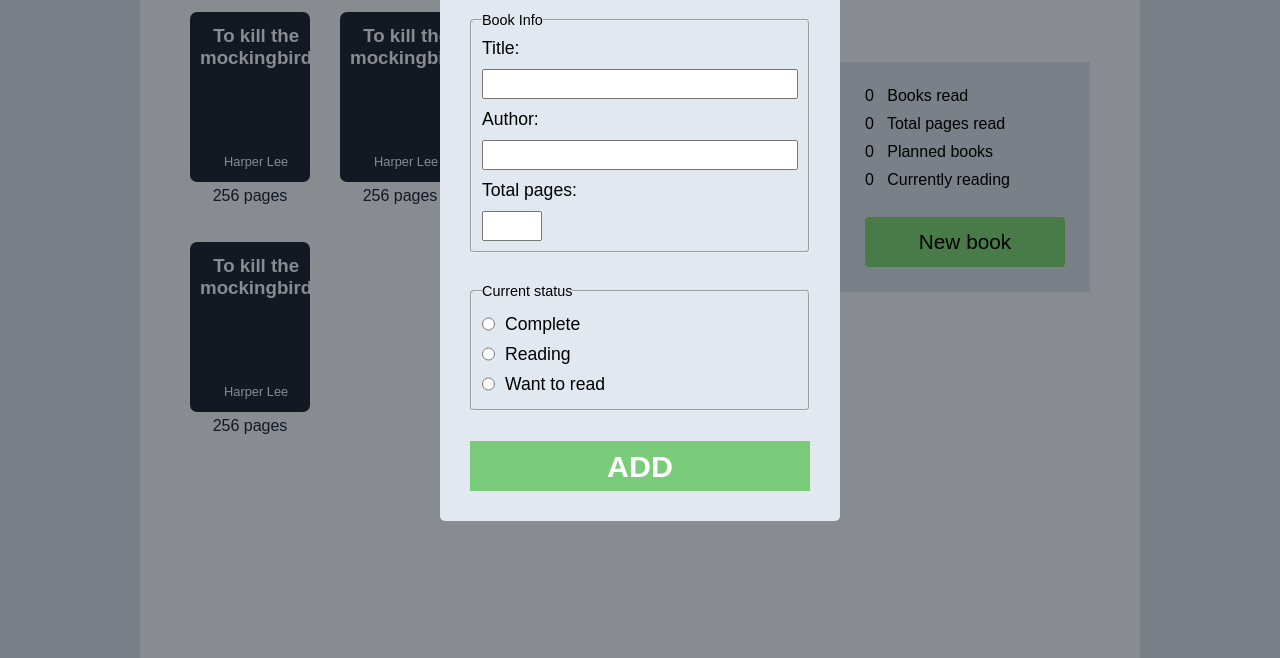
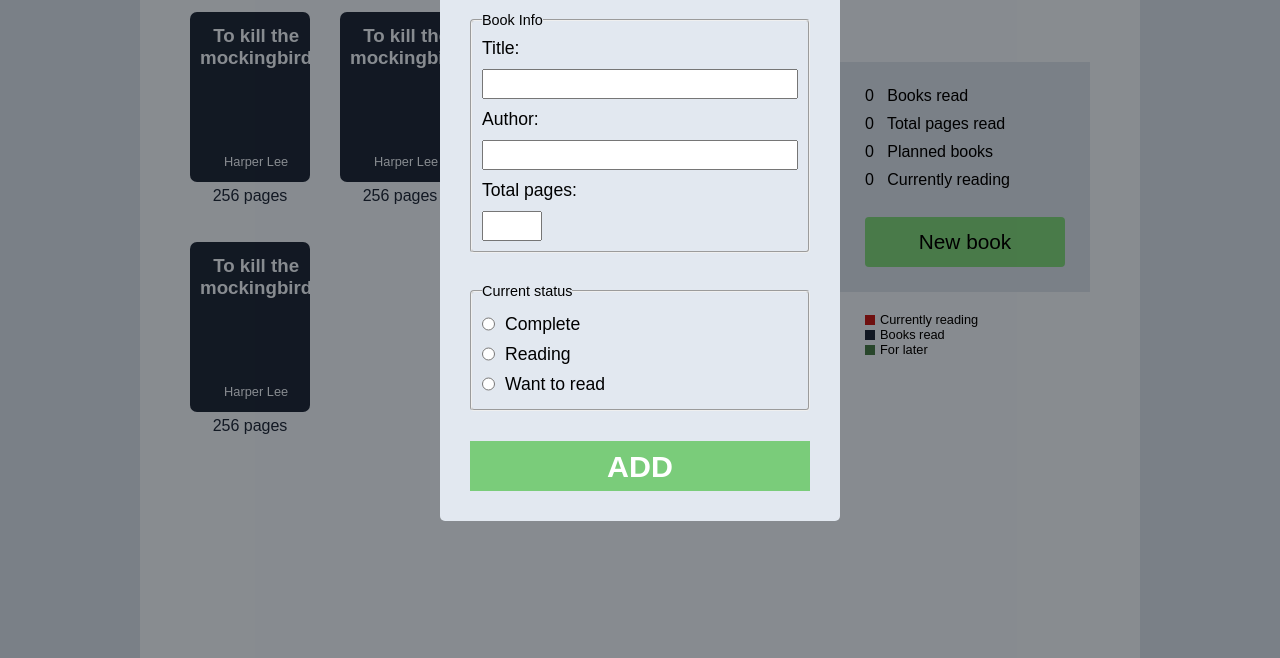
Before and after one commit to heresywolves/library-app, a plain HTML site: page index.html in a window 1280 px wide. Both pictures are taken after a click on the button "New book". Shown: the part 98-756 px from the top of the page. Drawn offline with Linux system fonts and the light colour scheme; a web font is replaced by a local one.

Commit message:
Add side-panel color guide. Fix to make books get added from the beginning

```diff
--- a/addbook.js
+++ b/addbook.js
@@ -105,7 +105,7 @@ Book.prototype.addToPage = function() {
   book.appendChild(bookInfo);
   bookItem.appendChild(book);
   bookItem.appendChild(bookPages);
-  bookContainer.appendChild(bookItem);
+  bookContainer.prepend(bookItem);
 
   console.log("New book added");
   console.log(bookArray);
--- a/index.html
+++ b/index.html
@@ -16,7 +16,7 @@
       <button class="close-popup">&#10060;</button>
       <fieldset class="new-book-info">
         <legend>Book Info</legend>
-        <label for="title" >Title:</label>
+        <label for="title">Title:</label>
         <input type="text" id="title" name="title" required minlength="1">
         <label for="author">Author:</label>
         <input type="text" id="author" name="author" required minlength="1">
@@ -117,8 +117,21 @@
         <li class="stat-item" id="stat-current">0 &nbsp; Currently reading</li>
       </ul>
       <button class="new-book">New book</button>
+      <ul class="color-guide">
+        <li class="item">
+          <div class="color-box current-color"></div>
+          <p>Currently reading</p>
+        </li>
+        <li class="item">
+          <div class="color-box read-color"></div>
+          <p>Books read</p>
+        </li>
+        <li class="item">
+          <div class="color-box planned-color"></div>
+          <p>For later</p>
+        </li>
+      </ul>
     </div>
-
   </div>
 
   <div class="footer-container">
--- a/styles.css
+++ b/styles.css
@@ -26,7 +26,8 @@
   --red-500: #ef4444;
   --red-600: #dc2626;
   --red-700: #b91c1c;
-  ---new-book-button: rgb(122, 204, 122);
+  --new-book-button: rgb(122, 204, 122);
+  --planned-book: rgb(68, 117, 72);
 }
 
 body {
@@ -144,14 +145,13 @@ body {
 }
 
 .book-item.later .book {
-  background-color: rgb(68, 117, 72);
+  background-color: var(--planned-book);
 }
 
 /* Side Panel */
 
 .side-panel-container {
   background-color: var(--slate-300);
-  grid-template-columns: 2 / -1;
   border: solid 50px var(--slate-200);
   border-right: 20px;
   padding: 25px;
@@ -166,7 +166,7 @@ body {
   font-size: 1.3rem;
   border-radius: 4px;
   cursor: pointer;
-  background-color: var(---new-book-button);
+  background-color: var(--new-book-button);
   transform: 0.3s;
 }
 
@@ -185,6 +185,37 @@ body {
   gap: 10px;
 }
 
+ul.color-guide {
+  position: absolute;
+  top: 410px;
+  font-size: 0.8rem;
+}
+
+ul.color-guide .item {
+  display: flex;
+  align-items: center;
+  gap: 5px;
+}
+
+ul.color-guide .color-box.planned-color {
+  background-color: var(--planned-book);
+  width: 10px;
+  height: 10px;
+}
+
+ul.color-guide .color-box.current-color{
+  background-color: var(--red-700);
+  width: 10px;
+  height: 10px;
+}
+
+ul.color-guide .color-box.read-color{
+  background-color: var(--slate-800);
+  width: 10px;
+  height: 10px;
+}
+
+
 /* Form popup */
 
 .new-book-form.show{
@@ -195,8 +226,8 @@ body {
   display: block;
   z-index: 10;
   background-color: rgba(0,0,0,0.4);
-  position: absolute;
-  height: 100vh;
+  position: fixed;
+  height: 100%;
   width: 100vw;
 }
 
@@ -261,7 +292,7 @@ button.submit-new-book {
   margin-top: 30px;
   height: 50px;
   border: none;
-  background-color: var(---new-book-button);
+  background-color: var(--new-book-button);
   font-size: 1.9rem;
   font-weight: 800;
   color: white;
```
